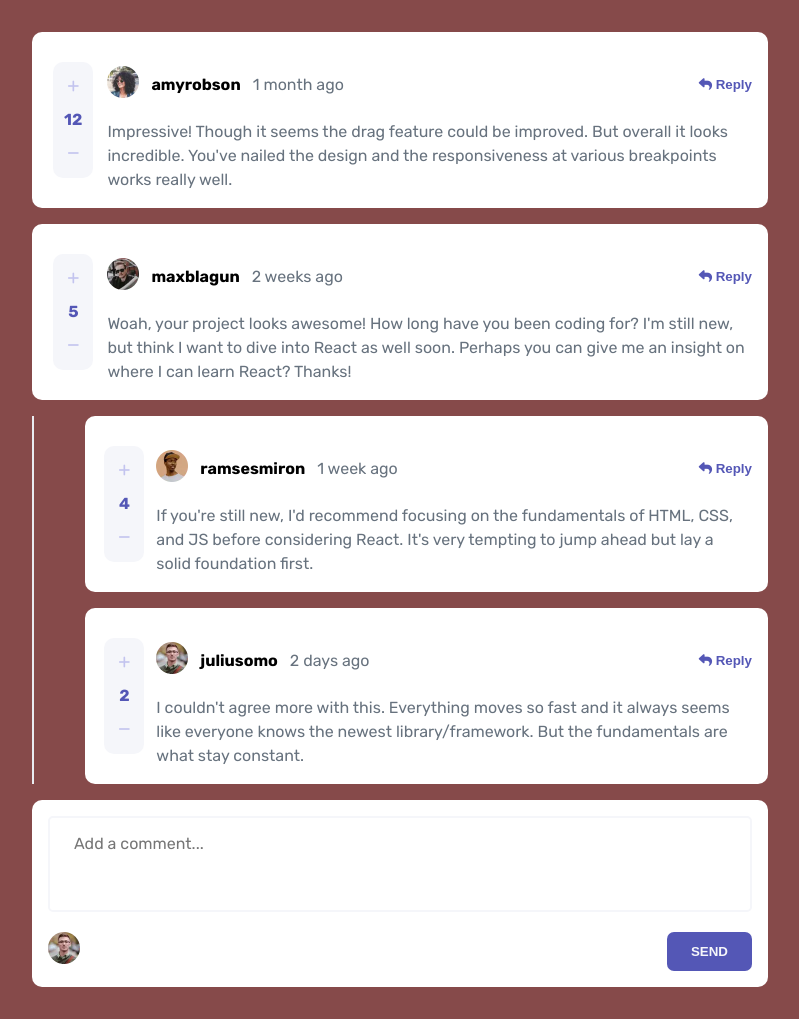
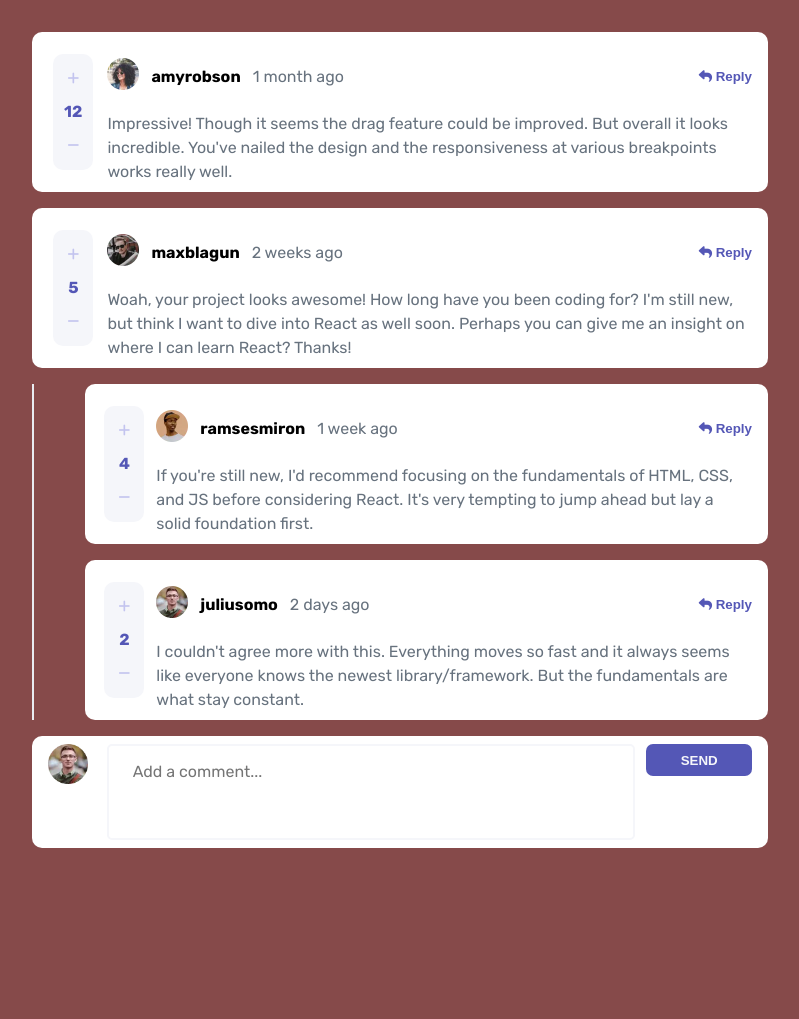
Before and after one commit to Pomz010/interactive_comment_section, a website: page index.html in a window 1280 px wide. Shown: the whole page, without its empty margins (240-1039 px from the left). After the commit the page ends 880 px from the top, so only its background shows below. Drawn offline with Linux system fonts and the light colour scheme.

Commit message:
Reply comment box now showing on correct location

```diff
--- a/index.html
+++ b/index.html
@@ -127,10 +127,12 @@
       <section class="new-comment">
         <div class="__add-comment__container">
           <textarea class="__add-comment__text-box" name="comment" id="new-comment__textbox" placeholder="Add a comment..."></textarea>
-          <div class="__comment__command">
-            <img class="__add-comment__avatar" id="current-user__avatar" src="" alt="Current user's avatar">
+
+            <span class="current-user__avatar-container">
+              <img class="__add-comment__avatar" id="current-user__avatar" src="" alt="Current user's avatar">
+            </span>
             <button type="button" class="submit--btn" id="send--btn" type="button">send</button>
-          </div>
+
         </div>
       </section>
     </main>
--- a/src/js/app.js
+++ b/src/js/app.js
@@ -28,7 +28,7 @@ function displayComments(e) {
 
 // 2. Store retrieved data from json file to a variable
 function loadData(json) {
-    // console.log(json);
+    console.log(json);
     // Current user data
     const currentUserAvatarContainer = document.querySelector('#current-user__avatar');
     const avatarPng = json.currentUser.image.png;
@@ -76,10 +76,11 @@ function loadData(json) {
                     const repCommentContent = reply.content;
                     const repCommentDate = reply.createdAt;
                     const repCommentScore = reply.score;
+                    // console.log(reply)
 
 
                 // Instantiate each individual reply in a comment
-                const newReply = new Reply(repAvatar, repUsername, repCommentDate, repCommentContent, repCommentScore);
+                const newReply = new Reply(repAvatar, repUsername, repCommentDate, repCommentContent, repCommentScore, commentContainer);
 
                 // Make a method call for newReply object
                 // Method displays comment reply if found
@@ -97,12 +98,13 @@ function loadData(json) {
 
 // Comment constructor for main comments
 class Comment {
-    constructor(avatar, username, date, commentContent, score){
+    constructor(avatar, username, date, commentContent, score, commentContainer){
       this.avatar = avatar;
       this.username = username;
       this.commentDate = date;
       this.comment = commentContent;
       this.score = score;
+      this.commentContainer = commentContainer;
     }
 
     // 3. Create dynamic html tags and append data retrieved
@@ -128,7 +130,7 @@ class Comment {
                                 <i class="fa-solid fa-minus"></i>
                             </button>
                         </div>
-                        <button class="__command__reply--btn --btn">
+                        <button class="__command__reply--btn reply--btn --btn">
                             <i class="fa-solid fa-reply"></i>
                             Reply
                         </button>
@@ -147,6 +149,7 @@ class Comment {
     createReply() {
         const replyBtn = document.querySelectorAll('.__command__reply--btn');
         const commentBox = document.querySelector('.new-comment');
+        const selectedParent = document.querySelectorAll('.__comment-container');
 
         // Event listener for reply button
         replyBtn.forEach(btn => {
@@ -155,6 +158,22 @@ class Comment {
             function reply(e) {
                 if(e.target === btn && screen.width <= 768){
                     commentBox.classList.toggle('reply-box');
+                } else if(e.target === btn && screen.width > 768) {
+                    for(let i = 1; i != 3; i++) {
+                        const newReplyBox = commentBox.cloneNode(true);
+                        const parent = e.target.parentNode.parentNode;
+                        const selectedComment = e.target.parentNode.parentNode
+
+                        // console.log(parent.children);
+                        if(parent === selectedComment) {
+                            parent.insertBefore(newReplyBox, parent.children[i]);
+                            console.log(e.target.parentNode.parentNode);
+
+                        } else {
+                            // console.log(false);
+                            // parent.insertBefore(newReplyBox, parent.children[i])
+                        }
+                    }
                 }
             }
         })
@@ -174,8 +193,8 @@ class Comment {
 
 // Reply constructor for replies under comments
 class Reply extends Comment {
-    constructor(repAvatar, repUsername, repDate, repCommentContent, repCcore){
-        super(repAvatar, repUsername, repDate, repCommentContent, repCcore);
+    constructor(repAvatar, repUsername, repDate, repCommentContent, repCcore, commentContainer){
+        super(repAvatar, repUsername, repDate, repCommentContent, repCcore, commentContainer);
     }
 
     showReply() {
--- a/src/sass/main.scss
+++ b/src/sass/main.scss
@@ -45,7 +45,7 @@ body {
     .__comment,
     .new-comment {
         background-color: $neutral-5;
-        padding: 1rem;
+        padding: 0.5rem 1rem;
         margin: 1rem 0;
         border-radius: 10px;
     }
@@ -90,6 +90,9 @@ body {
         bottom: 0;
         width: 100vw;
         margin: 0 -1rem;
+        border-radius: 10px 10px 0 0;
+        width: min(100vw,768px);
+        min-width: 300px;
     }
 }
 
@@ -102,18 +105,10 @@ body {
         grid-column: 1 / span 4;
     }
 
-    // .__comment__avatar {
-    //     grid-column: 1 / span 1;
-    // }
-
     .__comment__username {
         font-weight: bolder;
         color: black;
     }
-
-    // .__comment__date {
-    //     grid-column: 7 / span 5;
-    // }
 
     .__comment__content {
         font-weight: 400;
@@ -127,6 +122,8 @@ body {
         border-radius: 10px;
         width: 6rem;
         text-align: center;
+        display: flex;
+        justify-content: space-between;
 
         .vote--btn {
             margin: 0 0.5rem;
@@ -147,6 +144,13 @@ body {
 }
 
 .new-comment {
+
+    .__add-comment__container {
+        display: grid;
+        grid-template-columns: repeat(4, 1fr);
+        row-gap: 0.55rem;
+    }
+
     .__add-comment__text-box {
         width: 100%;
         resize: none;
@@ -157,23 +161,27 @@ body {
         font-size: 1rem;
         font-family: $font-family;
         color: $neutral-1;
+        font-size: clamp(0.75rem, 2vw, 1rem);
+        grid-column: 1 / span 4;
     }
 
     .__add-comment__text-box:focus-visible {
         outline: none;
+        border: 1px solid $clr-primary;
     }
 
-    .__comment__command {
-        margin-top: 1rem;
     .submit--btn {
         text-transform: uppercase;
-            padding: 0.75rem 1.5rem;
+        padding: 0.5rem 1.5rem;
         color: $neutral-4;
         background-color: $clr-primary;
         font-weight: 700;
         border-radius: 7px;
+        grid-column: 3 / span 2;
+        width: min(80%, 5rem);
+        margin-left: auto;
     }
-    }
+
 }
 
 @media (min-width: 769px) {
@@ -208,6 +216,32 @@ body {
             justify-content: space-around;
         }
 
+        .__add-comment__container {
+            grid-template-columns: repeat(12, 1fr);
+            grid-template-rows: 1fr;
+            justify-content: center;
+
+            .current-user__avatar-container {
+                grid-column: 1 / span 1;
+                grid-row: 1;
+
+                img {
+                    width: 2.5rem;
+                    height: 2.5rem;
+                }
+            }
+
+            .__add-comment__text-box {
+                grid-column: 2 / span 9 ;
+            }
+
+            .submit--btn {
+                grid-column: 11 / span 2;
+                height: 2rem;
+                width: 90%;
+            }
+        }
+
 
     }
 }
```
Also changed, not shown: public/js/app.js (+1 -1 lines), public/css/main.css. Lines whose indentation alone changed are shown as unchanged.
